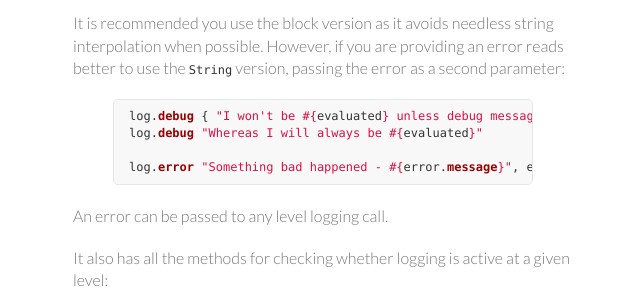
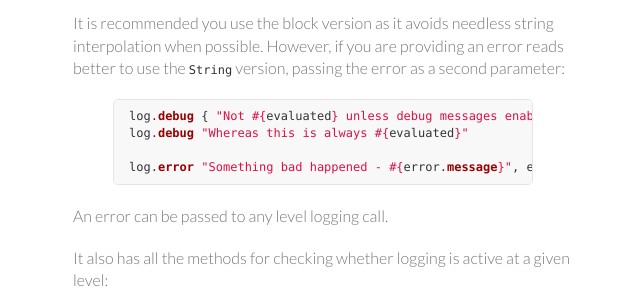
Before and after one commit to gshutler/hatchet, a Jekyll site: the page built from index.md, in a window 1280 px wide and 900 px high, scrolled down 1525 px. Shown: the part 151-451 px from the top of the window, without its empty margins (497-1137 px from the left). Built offline with Jekyll 4.4.1, drawn with Linux system fonts in a browser that asks for light colours.

Commit message:
Shorter example to fit column width

```diff
--- a/index.md
+++ b/index.md
@@ -90,8 +90,8 @@ interpolation when possible. However, if you are providing an error reads better
 to use the `String` version, passing the error as a second parameter:
 
 {% highlight ruby %}
-log.debug { "I won't be #{evaluated} unless debug messages are logged" }
-log.debug "Whereas I will always be #{evaluated}"
+log.debug { "Not #{evaluated} unless debug messages enabled" }
+log.debug "Whereas this is always #{evaluated}"
 
 log.error "Something bad happened - #{error.message}", error
 {% endhighlight %}
```
